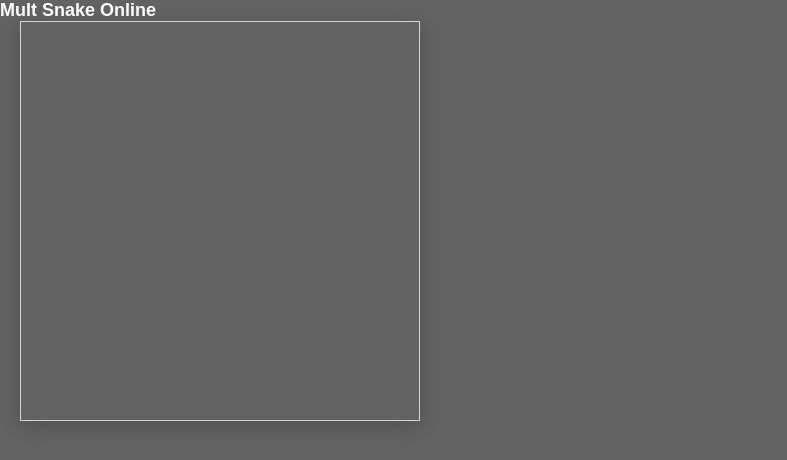
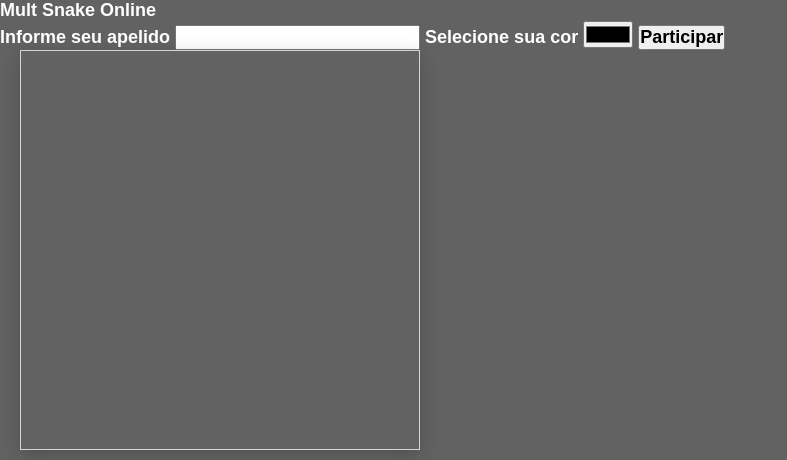
Before and after one commit to Irwiing/Multsnake, a website with bundled scripts: page src/index.html in a window 1280 px wide. Shown: the whole page, without its empty margins (0-787 px from the left). Built offline with nearby package versions, Linux system fonts and the light colour scheme; files whose address does not match are found by name.

Commit message:
adicionando a branch staging

```diff
--- a/server.js
+++ b/server.js
@@ -45,5 +45,5 @@ sockets.on('connection', (socket) => {
 })
 
 server.listen(process.env.PORT || 3000, () => {
-    console.log('> server listening on port: 3000')
+    console.log(`> server listening on port: ${process.env.PORT}`)
 })
--- a/src/index.html
+++ b/src/index.html
@@ -41,6 +41,14 @@
 </head>
 <body>
     <div>Mult Snake Online</div>
+    <div>
+        <label for="nickname">Informe seu apelido</label>
+        <input id="nickname" type="text" />
+        <label for="color">Selecione sua cor</label>
+        <input id="color" type="color" />
+
+        <input id="button" type="button" value="Participar">
+    </div>
     <canvas id="myCanvas"></canvas>
 
     <script type="module" src="./index.js"></script>
--- a/src/render-screen.js
+++ b/src/render-screen.js
@@ -1,6 +1,8 @@
 export default function renderScreen(canvas, game, requestAnimationFrame, currentSnakeId) {
     canvas.width = game.state.screen.width
     canvas.height = game.state.screen.height
+
+
     const ctx = canvas.getContext("2d");
     ctx.fillStyle = 'white'
     ctx.clearRect(0, 0, canvas.width,  canvas.height)
```
